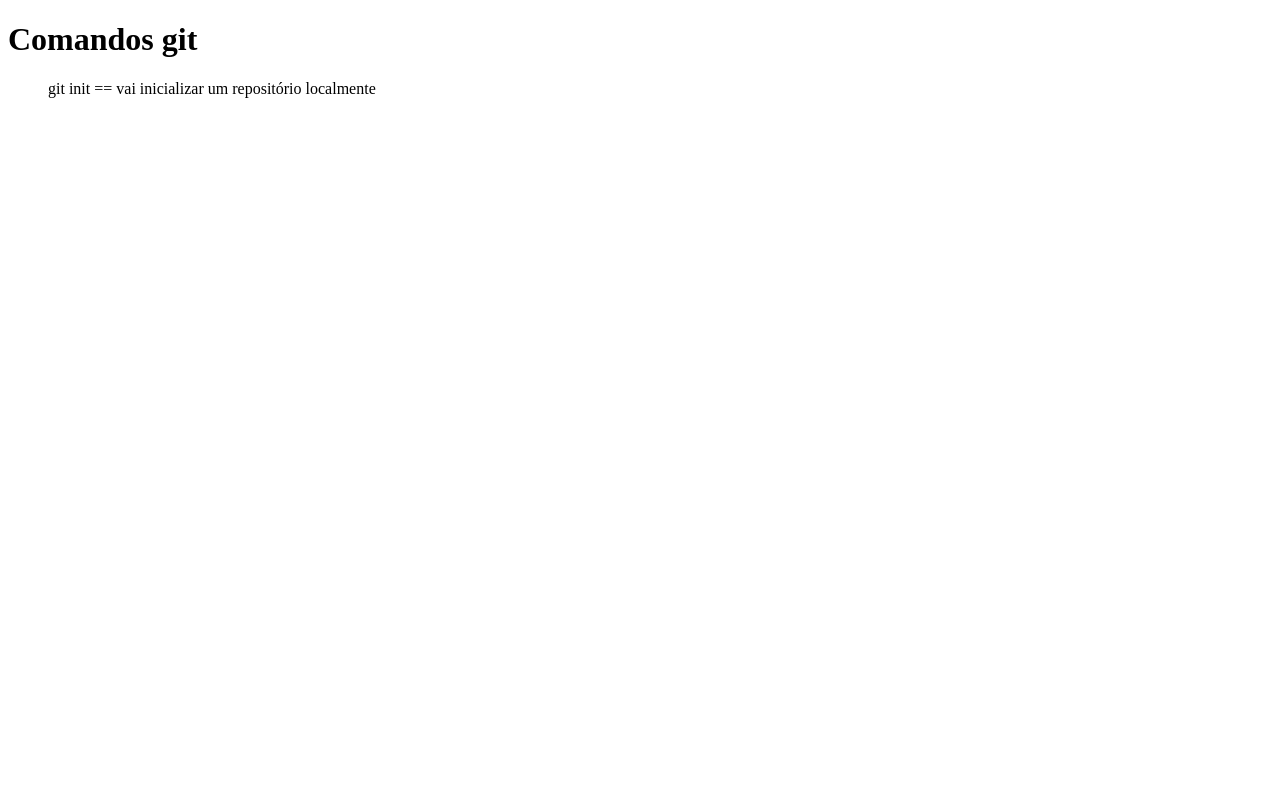
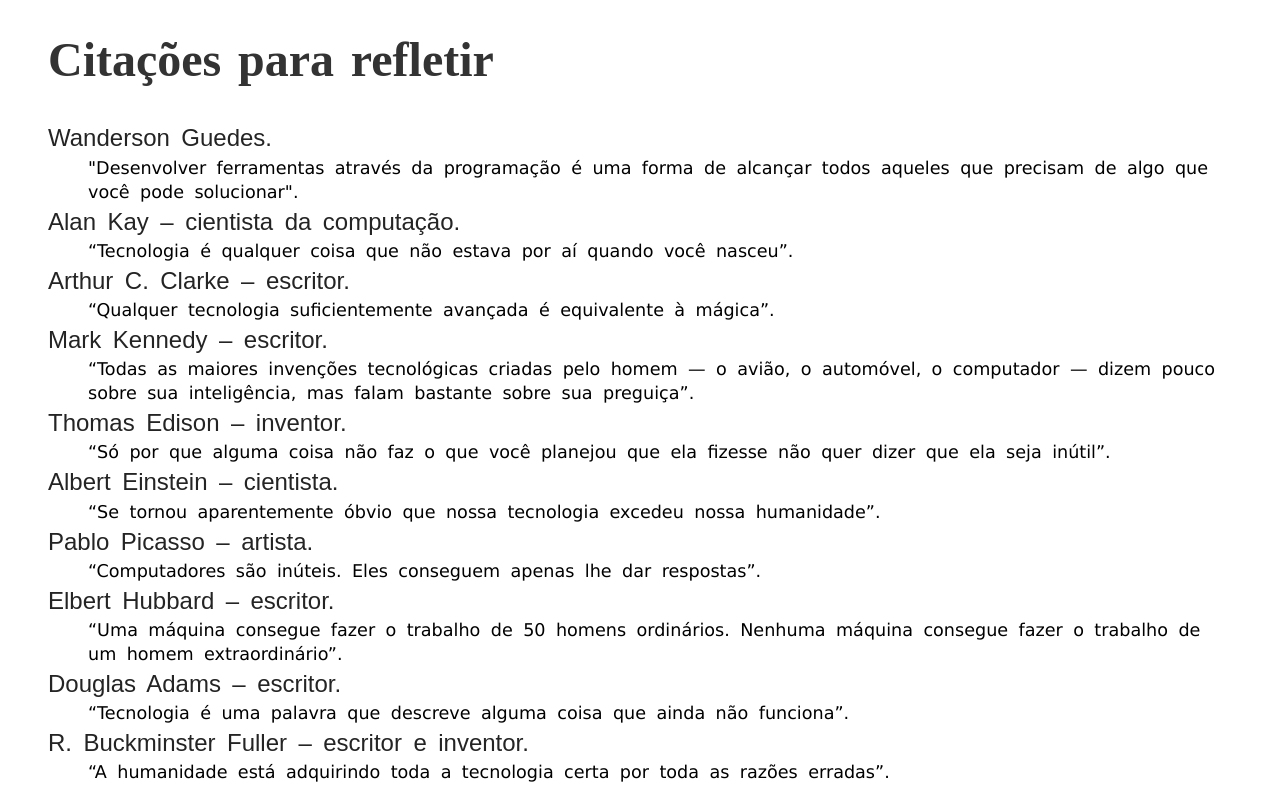
Before and after one commit to Wanderson-Fer/projeto-curso-git, a plain HTML site: page index.html in a window 1280 px wide. Drawn offline with Linux system fonts and the light colour scheme.

Commit message:
pagina html com citacoes incluida

```diff
--- a/css/index.css
+++ b/css/index.css
@@ -1,3 +1,26 @@
+body {
+	word-spacing: 0.3rem;
+	line-height: 1.5rem;
+	padding: auto;
+	margin: 1.5rem 3rem;
+}
+
 h1{
 	color: #333;
+	line-height: 3.5rem;
+	font-size: 3rem;
 }
+
+dt{
+	font-family: Arial, Helvetica, sans-serif;
+	color: rgb(36, 36, 36);
+	font-size: 1.5rem;
+	line-height: 2.2rem;
+}
+
+dd {
+	font-size: 1.1rem;
+	font-family: 'Lucida Sans', 'Lucida Sans Regular', 'Lucida Grande', 'Lucida Sans Unicode', Geneva, Verdana, sans-serif;
+	box-sizing: 55%;
+
+}
--- a/index.html
+++ b/index.html
@@ -3,16 +3,34 @@
 
 <head>
     <meta charset="UTF-8">
-    <title>Git Commands</title>
+    <title>Citações</title>
+    <link rel="stylesheet" href="css/index.css">
 </head>
 
 <body>
-    <h1>Comandos git</h1>
-    <div>
-        <dd>
-            git init == vai inicializar um repositório localmente
-        </dd>
-    </div>
+    <h1>Citações para refletir</h1>
+    <dl id="citacoes">
+        <dt>Wanderson Guedes.</dt>
+        <dd>"Desenvolver ferramentas através da programação é uma forma de alcançar todos aqueles que precisam de algo que você pode solucionar".</dd>
+        <dt>Alan Kay – cientista da computação.</dt>
+        <dd>“Tecnologia é qualquer coisa que não estava por aí quando você nasceu”.</dd>
+        <dt>Arthur C. Clarke – escritor.</dt>
+        <dd>“Qualquer tecnologia suficientemente avançada é equivalente à mágica”.</dd>
+        <dt>Mark Kennedy – escritor.</dt>
+        <dd>“Todas as maiores invenções tecnológicas criadas pelo homem — o avião, o automóvel, o computador — dizem pouco sobre sua inteligência, mas falam bastante sobre sua preguiça”.</dd>
+        <dt>Thomas Edison – inventor.</dt>
+        <dd>“Só por que alguma coisa não faz o que você planejou que ela fizesse não quer dizer que ela seja inútil”.</dd>
+        <dt>Albert Einstein – cientista.</dt>
+        <dd>“Se tornou aparentemente óbvio que nossa tecnologia excedeu nossa humanidade”.</dd>
+        <dt>Pablo Picasso – artista.</dt>
+        <dd>“Computadores são inúteis. Eles conseguem apenas lhe dar respostas”.</dd>
+        <dt>Elbert Hubbard – escritor.</dt>
+        <dd>“Uma máquina consegue fazer o trabalho de 50 homens ordinários. Nenhuma máquina consegue fazer o trabalho de um homem extraordinário”. </dd>
+        <dt>Douglas Adams – escritor.</dt>
+        <dd>“Tecnologia é uma palavra que descreve alguma coisa que ainda não funciona”.</dd>
+        <dt>R. Buckminster Fuller – escritor e inventor.</dt>
+        <dd>“A humanidade está adquirindo toda a tecnologia certa por toda as razões erradas”. </dd>
+    </dl>
 </body>
 
 </html>
```
